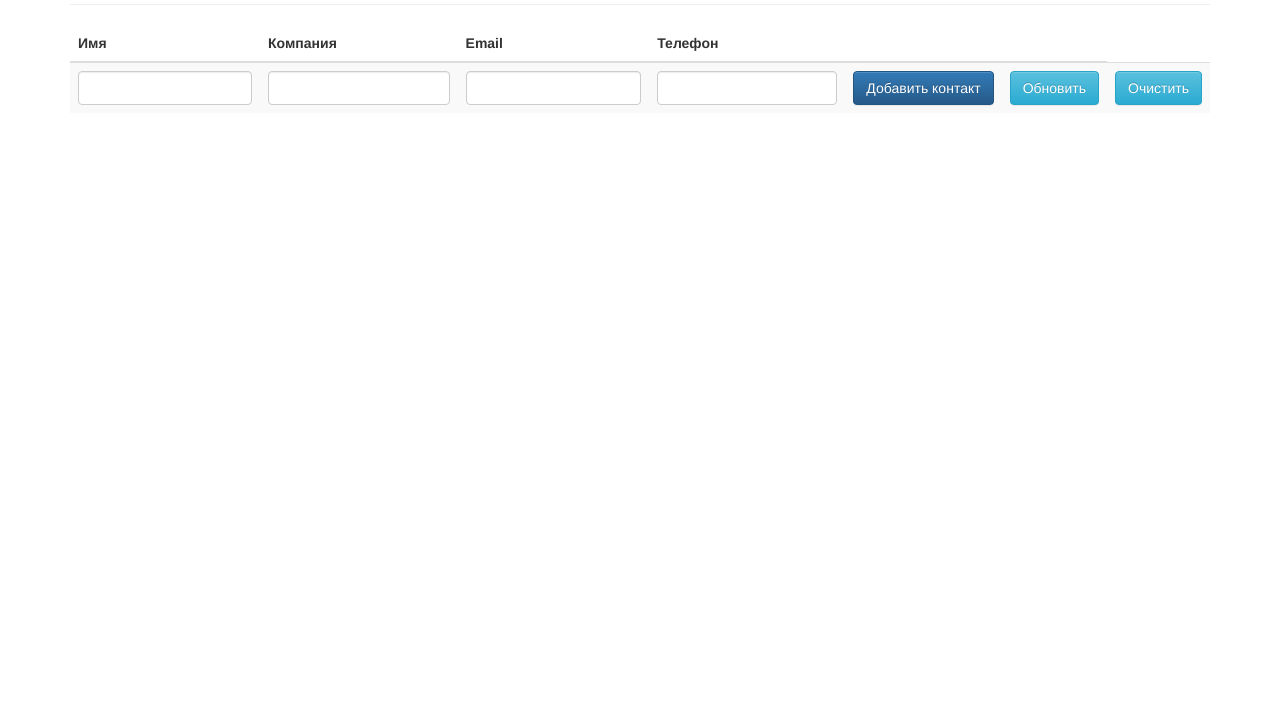
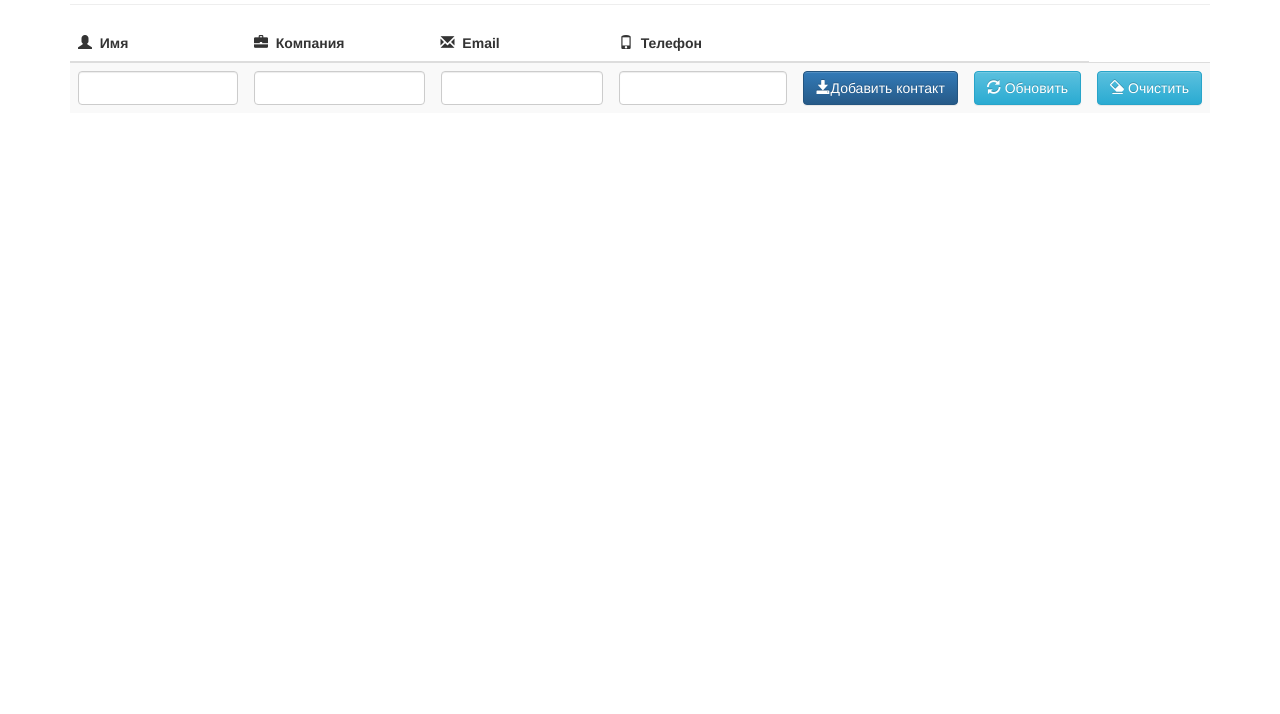
Before and after one commit to alminin/contactlistapp, a website: page public/index.html in a window 1280 px wide. Shown: the part 86-800 px from the top of the page. Drawn offline with nearby package versions, Linux system fonts and the light colour scheme; no server answers.

Commit message:
bootstrap features added

```diff
--- a/public/index.html
+++ b/public/index.html
@@ -25,10 +25,14 @@
 		<table class="table table-striped">
 			<thead>
 				<tr>
-					<th>Имя</th>
-					<th>Компания</th>
-					<th>Email</th>
-					<th>Телефон</th>
+					<th><span class="glyphicon glyphicon-user"></span>&nbsp;
+						Имя</th>
+					<th><span class="glyphicon glyphicon-briefcase"></span>&nbsp;
+						Компания</th>
+					<th><span class="glyphicon glyphicon-envelope"></span>&nbsp;
+						Email</th>
+					<th><span class="glyphicon glyphicon-phone"></span>&nbsp;
+						Телефон</th>
 					<th>&nbsp;</th>
 					<th>&nbsp;</th>
 				</tr>
@@ -39,17 +43,23 @@
 					<td><input class="form-control" ng-model="contact.company"></td>
 					<td><input class="form-control" ng-model="contact.email"></td>
 					<td><input class="form-control" ng-model="contact.phone"></td>
-					<td><button class="btn btn-primary" ng-click="addContact()">Добавить контакт</button></td>
-					<td><button class="btn btn-info" ng-click="update()">Обновить</button></td>
-					<td><button class="btn btn-info" ng-click="deselect()">Очистить</button></td>
+					<td><button class="btn btn-primary" ng-click="addContact()">
+							<span class="glyphicon glyphicon-save"></span>Добавить контакт</button></td>
+					<td><button class="btn btn-info" ng-click="update()">
+						<span class="glyphicon glyphicon-refresh"></span>
+						Обновить</button></td>
+					<td><button class="btn btn-info" ng-click="deselect()">
+						<span class="glyphicon glyphicon-erase"></span>&nbsp;Очистить</button></td>
 				</tr>
 				<tr ng-repeat="contact in contactlist">
 					<td>{{contact.name}}</td>
 					<td>{{contact.company}}</td>
 					<td>{{contact.email}}</td>
 					<td>{{contact.phone}}</td>
-					<td><button class="btn btn-danger" ng-click="remove(contact._id)">Удалить</button></td>
-					<td><button class="btn btn-warning" ng-click="edit(contact._id)">Изменить</button></td>
+					<td><button class="btn btn-danger" ng-click="remove(contact._id)">
+						<span class="glyphicon glyphicon-trash"></span>&nbsp;&nbsp;Удалить</button></td>
+					<td><button class="btn btn-warning" ng-click="edit(contact._id)">
+						<span class="glyphicon glyphicon-pencil"></span>&nbsp;&nbsp;Изменить</button></td>
 				</tr>
 			</tbody>
 		</table>
```
